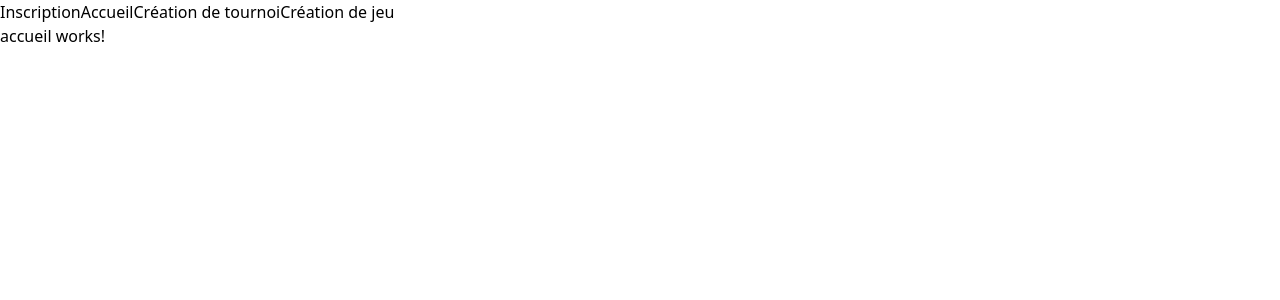
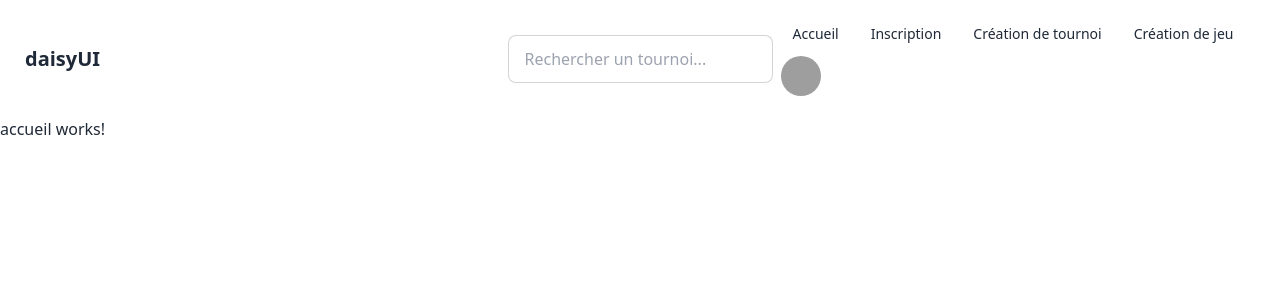
Before and after one commit to Jeloumy/front-r505, an Angular app: page / in a window 1280 px wide. Shown: the top 300 px of the page. Built offline with nearby package versions, Linux system fonts and the light colour scheme; grey boxes are pictures that could not be loaded.

Commit message:
feat : ajout de liens au menu

```diff
--- a/package.json
+++ b/package.json
@@ -29,6 +29,7 @@
     "@angular/compiler-cli": "^16.2.0",
     "@types/jasmine": "~4.3.0",
     "autoprefixer": "^10.4.16",
+    "daisyui": "^4.4.20",
     "jasmine-core": "~4.6.0",
     "karma": "~6.4.0",
     "karma-chrome-launcher": "~3.2.0",
--- a/src/app/pages/accueil/accueil.component.html
+++ b/src/app/pages/accueil/accueil.component.html
@@ -1,8 +1,7 @@
-<nav>
-  <a routerLink="/inscription">Inscription</a>
-  <a routerLink="/accueil">Accueil</a>
-  <a routerLink="/tournoi">Création de tournoi</a>
-  <a routerLink="/jeu">Création de jeu</a>
-</nav>
+<app-menu></app-menu>
+
+
+
+
 
 <p>accueil works!</p>
--- a/src/app/pages/menu/menu.component.html
+++ b/src/app/pages/menu/menu.component.html
@@ -1 +1,52 @@
-<p>menu works!</p>
+<div class="navbar bg-base-100">
+  <div class="navbar-start">
+    <div class="dropdown">
+      <div tabindex="0" role="button" class="btn btn-ghost lg:hidden">
+        <svg xmlns="http://www.w3.org/2000/svg" class="h-5 w-5" fill="none" viewBox="0 0 24 24" stroke="currentColor"><path stroke-linecap="round" stroke-linejoin="round" stroke-width="2" d="M4 6h16M4 12h8m-8 6h16" /></svg>
+      </div>
+
+      <ul tabindex="0" class="menu menu-sm dropdown-content mt-3 z-[1] p-2 shadow bg-base-100 rounded-box w-52">
+        <li><a>Item 1</a></li>
+        <li>
+          <a>Parent</a>
+          <ul class="p-2">
+            <li><a>Submenu 1</a></li>
+            <li><a>Submenu 2</a></li>
+          </ul>
+        </li>
+        <li><a>Item 3</a></li>
+      </ul>
+    </div>
+    <a class="btn btn-ghost text-xl">daisyUI</a>
+  </div>
+  <div class="navbar-center hidden lg:flex">
+    <div class="form-control">
+      <input type="text" placeholder="Rechercher un tournoi..." class="input input-bordered w-24 md:w-auto" />
+    </div>
+  </div>
+  <div class="navbar-end">
+    <ul class="menu menu-horizontal px-1">
+      <li><a routerLink="/accueil">Accueil</a></li>
+      <li><a routerLink="/inscription">Inscription</a></li>
+      <li><a routerLink="/tournoi">Création de tournoi</a></li>
+      <li><a routerLink="/jeu">Création de jeu</a></li>
+      <div class="dropdown dropdown-end">
+        <div tabindex="0" role="button" class="btn btn-ghost btn-circle avatar">
+          <div class="w-10 rounded-full">
+            <img alt="Tailwind CSS Navbar component" src="https://daisyui.com/images/stock/photo-1534528741775-53994a69daeb.jpg" />
+          </div>
+        </div>
+        <ul tabindex="0" class="mt-3 z-[1] p-2 shadow menu menu-sm dropdown-content bg-base-100 rounded-box w-52">
+          <li>
+            <a class="justify-between">
+              Profile
+              <span class="badge">New</span>
+            </a>
+          </li>
+          <li><a>Settings</a></li>
+          <li><a>Logout</a></li>
+        </ul>
+      </div>
+    </ul>
+  </div>
+</div>
--- a/tailwind.config.js
+++ b/tailwind.config.js
@@ -6,5 +6,5 @@ module.exports = {
   theme: {
     extend: {},
   },
-  plugins: [],
+  plugins: [require("daisyui")],
 }
```
Also changed, not shown: 1 other file (tests, documents, lock files or other folders).
